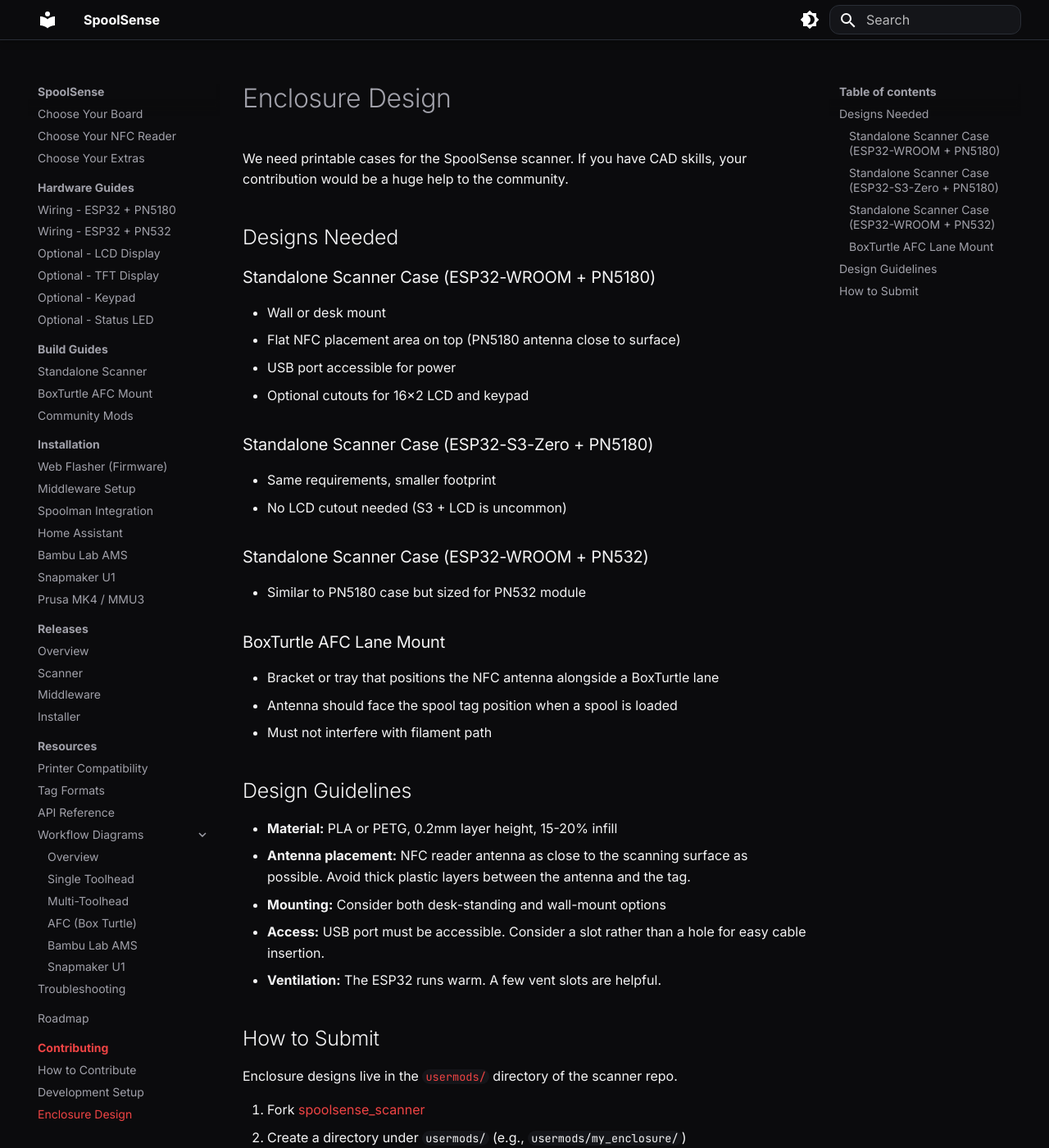
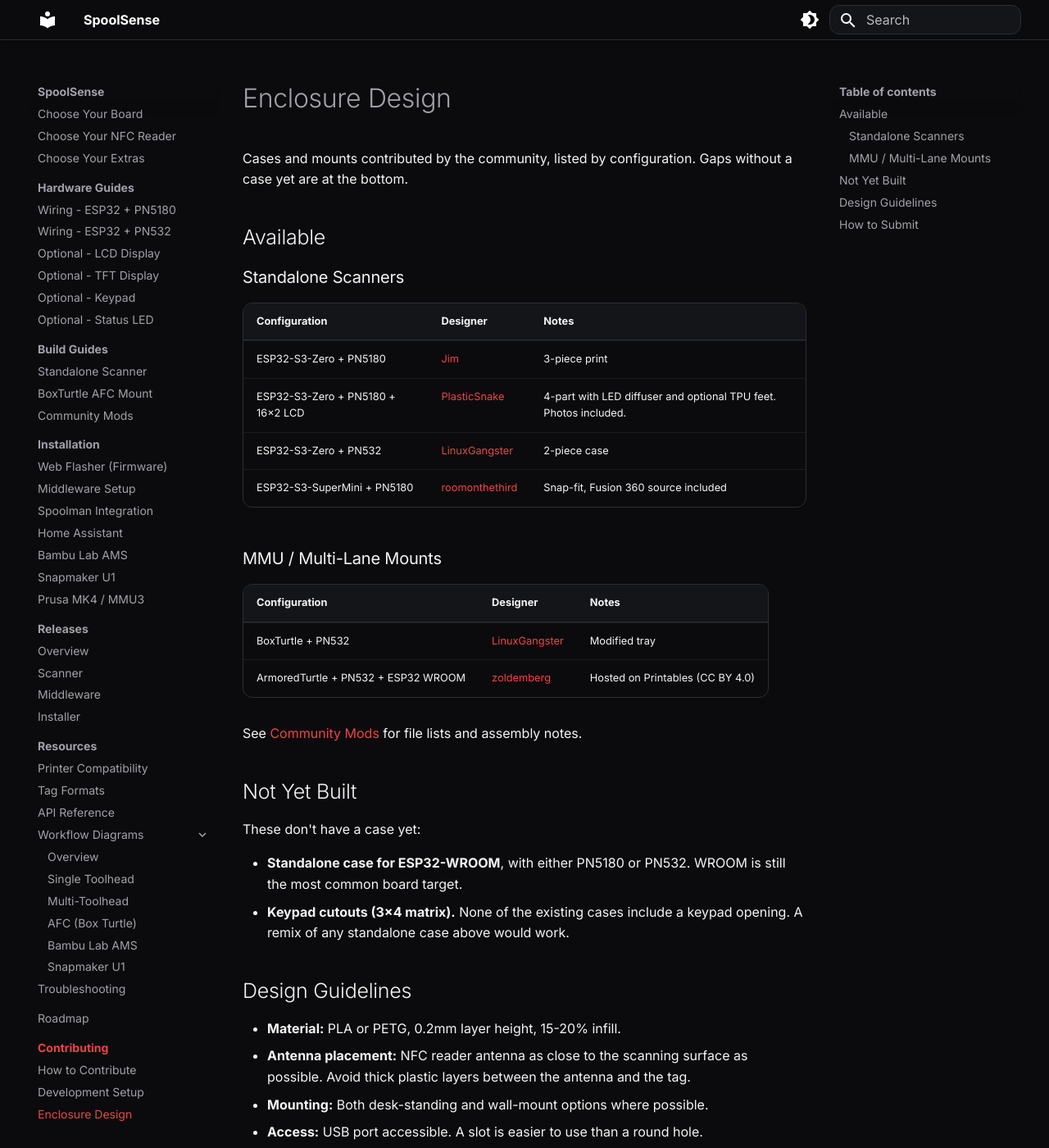
Before and after one commit to SpoolSense/spoolsense.org, an MkDocs documentation site: the page built from docs/contributing/enclosure-design.md, in a window 1280 px wide and 1400 px high. Shown: the whole window at 82% size. Built offline with MkDocs 1.6.1 and Material for MkDocs 9.7.7, drawn with Linux system fonts in a browser that asks for light colours; some of the changed text lies outside the part shown.

Commit message:
docs(enclosure-design): inventory current community cases + reframe page
Replaces the "designs needed" framing with an inventory of available
cases (4 standalone configs + 2 MMU mounts) and a short list of
remaining gaps (WROOM standalone, keypad cutouts). Audience is still
contributors — gives them concrete starting points and remixable
sources to point at instead of asking from a blank slate.

```diff
--- a/docs/contributing/enclosure-design.md
+++ b/docs/contributing/enclosure-design.md
@@ -1,52 +1,56 @@
 # Enclosure Design
 
-We need printable cases for the SpoolSense scanner. If you have CAD skills, your contribution would be a huge help to the community.
+Cases and mounts contributed by the community, listed by configuration. Gaps without a case yet are at the bottom.
 
-## Designs Needed
+## Available
 
-### Standalone Scanner Case (ESP32-WROOM + PN5180)
+### Standalone Scanners
 
-- Wall or desk mount
-- Flat NFC placement area on top (PN5180 antenna close to surface)
-- USB port accessible for power
-- Optional cutouts for 16x2 LCD and keypad
+| Configuration | Designer | Notes |
+|---|---|---|
+| ESP32-S3-Zero + PN5180 | [Jim](https://github.com/SpoolSense/spoolsense_scanner/tree/main/usermods/jims_enclosure) | 3-piece print |
+| ESP32-S3-Zero + PN5180 + 16x2 LCD | [PlasticSnake](https://github.com/SpoolSense/spoolsense_scanner/tree/main/usermods/plasticsnake) | 4-part with LED diffuser and optional TPU feet. Photos included. |
+| ESP32-S3-Zero + PN532 | [LinuxGangster](https://github.com/SpoolSense/spoolsense_scanner/tree/main/usermods/linuxgangster) | 2-piece case |
+| ESP32-S3-SuperMini + PN5180 | [roomonthethird](https://github.com/SpoolSense/spoolsense_scanner/tree/main/usermods/roomonthethird) | Snap-fit, Fusion 360 source included |
 
-### Standalone Scanner Case (ESP32-S3-Zero + PN5180)
+### MMU / Multi-Lane Mounts
 
-- Same requirements, smaller footprint
-- No LCD cutout needed (S3 + LCD is uncommon)
+| Configuration | Designer | Notes |
+|---|---|---|
+| BoxTurtle + PN532 | [LinuxGangster](https://github.com/SpoolSense/spoolsense_scanner/tree/main/usermods/linuxgangster) | Modified tray |
+| ArmoredTurtle + PN532 + ESP32 WROOM | [zoldemberg](https://www.printables.com/model/1699546-armoredturtle-tray-with-pn532-rfid-mount-and-esp32) | Hosted on Printables (CC BY 4.0) |
 
-### Standalone Scanner Case (ESP32-WROOM + PN532)
+See [Community Mods](../builds/community-mods.md) for file lists and assembly notes.
 
-- Similar to PN5180 case but sized for PN532 module
+## Not Yet Built
 
-### BoxTurtle AFC Lane Mount
+These don't have a case yet:
 
-- Bracket or tray that positions the NFC antenna alongside a BoxTurtle lane
-- Antenna should face the spool tag position when a spool is loaded
-- Must not interfere with filament path
+- **Standalone case for ESP32-WROOM**, with either PN5180 or PN532. WROOM is still the most common board target.
+- **Keypad cutouts (3x4 matrix).** None of the existing cases include a keypad opening. A remix of any standalone case above would work.
 
 ## Design Guidelines
 
-- **Material:** PLA or PETG, 0.2mm layer height, 15-20% infill
+- **Material:** PLA or PETG, 0.2mm layer height, 15-20% infill.
 - **Antenna placement:** NFC reader antenna as close to the scanning surface as possible. Avoid thick plastic layers between the antenna and the tag.
-- **Mounting:** Consider both desk-standing and wall-mount options
-- **Access:** USB port must be accessible. Consider a slot rather than a hole for easy cable insertion.
-- **Ventilation:** The ESP32 runs warm. A few vent slots are helpful.
+- **Mounting:** Both desk-standing and wall-mount options where possible.
+- **Access:** USB port accessible. A slot is easier to use than a round hole.
+- **Ventilation:** A few vent slots — the ESP32 runs warm.
+- Several existing cases include CAD source files (STEP, Fusion `.f3d`). Remixing is fine.
 
 ## How to Submit
 
 Enclosure designs live in the [`usermods/`](https://github.com/SpoolSense/spoolsense_scanner/tree/main/usermods) directory of the scanner repo.
 
-1. Fork [spoolsense_scanner](https://github.com/SpoolSense/spoolsense_scanner)
-2. Create a directory under `usermods/` (e.g., `usermods/my_enclosure/`)
+1. Fork [spoolsense_scanner](https://github.com/SpoolSense/spoolsense_scanner).
+2. Create a directory under `usermods/` (e.g., `usermods/my_enclosure/`).
 3. Include:
-    - STL files (oriented for printing)
-    - STEP file (for remixing)
-    - Photos of the printed result if possible
-    - A `README.md` with print settings and assembly notes
-4. Open a PR targeting `main`
+    - STL files (oriented for printing).
+    - STEP or `.f3d` source so others can remix.
+    - Photos of the printed result if possible.
+    - A `README.md` with print settings and assembly notes.
+4. Open a PR targeting `main`.
 
-Each contributor owns and maintains their mod. See the [usermods README](https://github.com/SpoolSense/spoolsense_scanner/blob/main/usermods/README.md) and existing [Community Mods](../builds/community-mods.md) for examples.
+Each contributor owns and maintains their mod. See the [usermods README](https://github.com/SpoolSense/spoolsense_scanner/blob/main/usermods/README.md) for details.
 
-Or if you prefer, [open an issue](https://github.com/SpoolSense/spoolsense_scanner/issues) with photos and download links.
+If you don't want to open a PR, [open an issue](https://github.com/SpoolSense/spoolsense_scanner/issues) with photos and download links instead.
```
